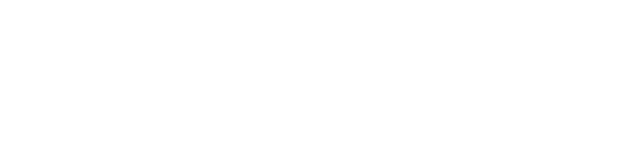
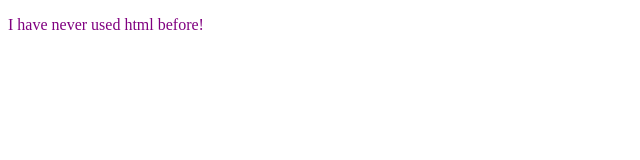
Before and after one commit to May-ta/May-ta.github.io, a plain HTML site: page index.html in a window 1280 px wide. Shown: the whole page, without its empty margins (0-640 px from the left). Drawn offline with Linux system fonts and the light colour scheme.

Commit message:
update 1

```diff
--- a/index.html
+++ b/index.html
@@ -3,5 +3,9 @@
   <head>
     <title>Github Page</title>
     <link rel="stylesheet" href="style.css"/>
-  <head>
+  </head>
+
   <body>
+    <p> I have never used html before!</p>
+  </body>
+</html>
```
